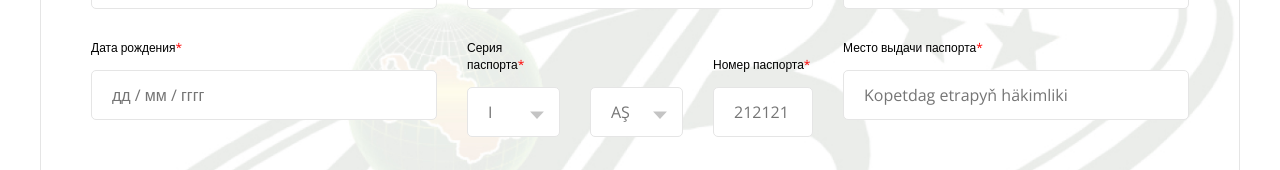
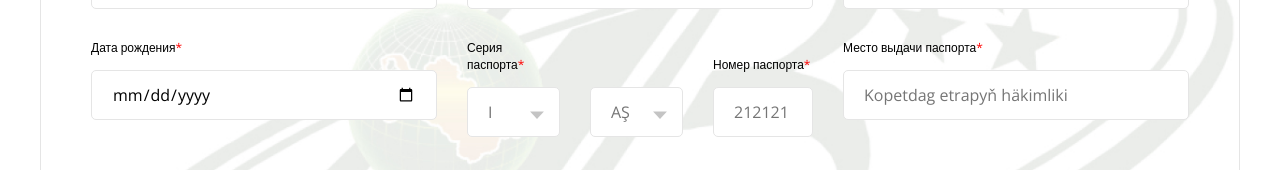
Before and after one commit to VividTruthKeeper/react-halkbank, a React (Create React App) app: page /sign-up in a window 1280 px wide. Shown: the part 375-545 px from the top of the page. Built offline with nearby package versions, Linux system fonts and the light colour scheme.

Commit message:
removed packs

```diff
--- a/package.json
+++ b/package.json
@@ -8,9 +8,7 @@
     "@testing-library/user-event": "13.5.0",
     "node-sass": "^7.0.1",
     "react": "^17.0.2",
-    "react-datepicker": "^4.6.0",
     "react-dom": "^17.0.2",
-    "react-google-recaptcha": "^2.1.0",
     "react-router-dom": "^6.2.1",
     "react-scripts": "5.0.0",
     "web-vitals": "2.1.4"
--- a/src/App.js
+++ b/src/App.js
@@ -17,13 +17,11 @@ import SignUp from "./pages/SignUp";
 const App = () => {
   return (
     <div className="App">
-      <Nav />
       <Routes>
         <Route path="/" element={<Main />} />
         <Route path="/sign-in" element={<SignIn />} />
         <Route path="/sign-up" element={<SignUp />} />
       </Routes>
-      <Footer />
     </div>
   );
 };
--- a/src/components/sign/RegForm.js
+++ b/src/components/sign/RegForm.js
@@ -57,7 +57,7 @@ const RegForm = () => {
                 Дата рождения<span>*</span>
               </label>
               <input
-                type="text"
+                type="date"
                 name="date"
                 placeholder="дд / мм / гггг"
                 id="date"
--- a/src/pages/Main.js
+++ b/src/pages/Main.js
@@ -5,12 +5,17 @@ import { Link } from "react-router-dom";
 // IMPORT IMAGES
 import logout from "../icons/logout.svg";
 
+// IMPORT COMPONENTS
+import Nav from "../components/global/Nav";
+import Footer from "../components/global/Footer";
+
 // IMPORT PERSONAL COMPONENTS
 import TitleGrid from "../components/main/TitleGrid";
 
 const Main = () => {
   return (
     <section className="main">
+      <Nav />
       <div className="container">
         <div className="main-inner">
           <div className="main-head">
@@ -29,6 +34,7 @@ const Main = () => {
           <TitleGrid />
         </div>
       </div>
+      <Footer />
     </section>
   );
 };
--- a/src/pages/SignIn.js
+++ b/src/pages/SignIn.js
@@ -3,6 +3,8 @@ import React from "react";
 
 // IMPORT COMPONENTS
 import LogoBg from "../components/global/LogoBg";
+import Nav from "../components/global/Nav";
+import Footer from "../components/global/Footer";
 
 // IMPORT PERSONAL COMPONENTS
 import SignForm from "../components/sign/SignForm";
@@ -10,12 +12,14 @@ import SignForm from "../components/sign/SignForm";
 const SignIn = () => {
   return (
     <section className="sign-in">
+      <Nav />
       <LogoBg />
       <div className="container">
         <div className="sign-in-inner">
           <SignForm />
         </div>
       </div>
+      <Footer />
     </section>
   );
 };
--- a/src/pages/SignUp.js
+++ b/src/pages/SignUp.js
@@ -1,5 +1,9 @@
 // IMPORT MODULES
 import React from "react";
+
+// IMPORT COMPONENTS
+import Nav from "../components/global/Nav";
+import Footer from "../components/global/Footer";
 
 // IMPORT PERSONAL COMPONENTS
 import RegForm from "../components/sign/RegForm";
@@ -7,11 +11,13 @@ import RegForm from "../components/sign/RegForm";
 const SignUp = () => {
   return (
     <section className="sign-up">
+      <Nav />
       <div className="container">
         <div className="sign-up-inner">
           <RegForm />
         </div>
       </div>
+      <Footer />
     </section>
   );
 };
```
Also changed, not shown: 2 other files (tests, documents, lock files or other folders).
